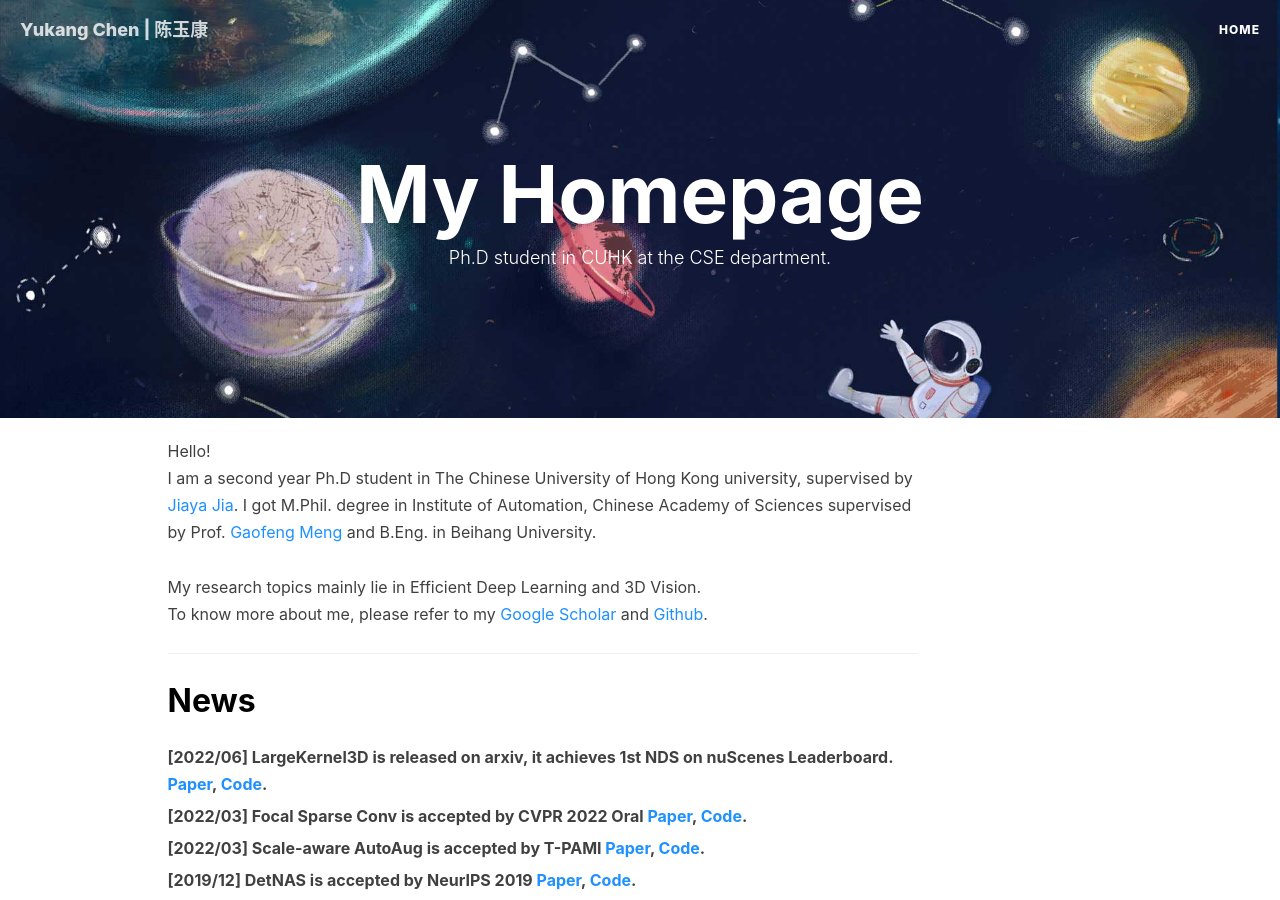
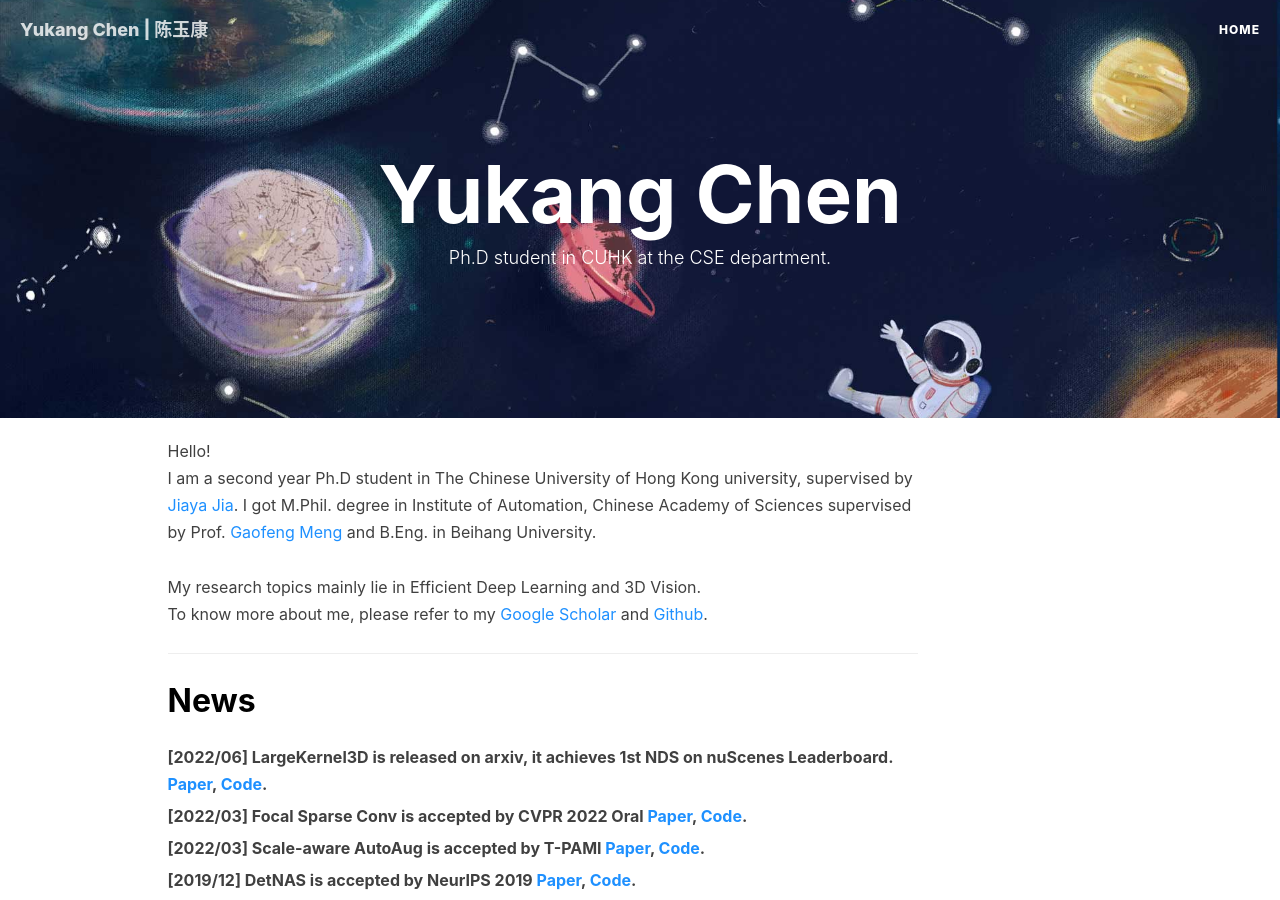
Before and after one commit to yukang2017/yukang2017.github.io, a Jekyll site: the page built from index.html, in a window 1280 px wide and 900 px high. Built offline with Jekyll 4.4.1, drawn with Linux system fonts in a browser that asks for light colours; nearby versions of some CDN libraries; the list of posts is cut into pages by our own code; comment, search, counter and statistics services are not loaded.

Commit message:
Update _config.yml

```diff
--- a/_config.yml
+++ b/_config.yml
@@ -1,5 +1,5 @@
 # Site settings
-title: My Homepage
+title: Yukang Chen
 SEOTitle: Yukang Chen | 陈玉康
 header-img: img/about-bg.jpg
 email: yukangchen@cse.cuhk.edu.hk
```
